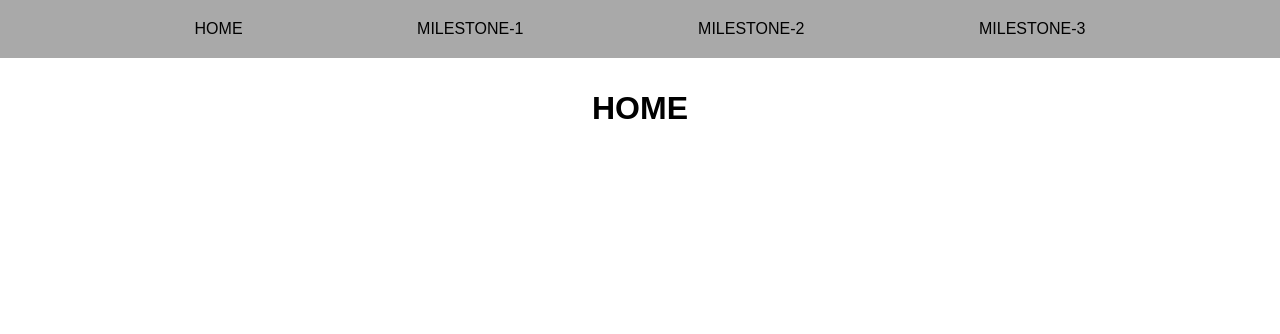
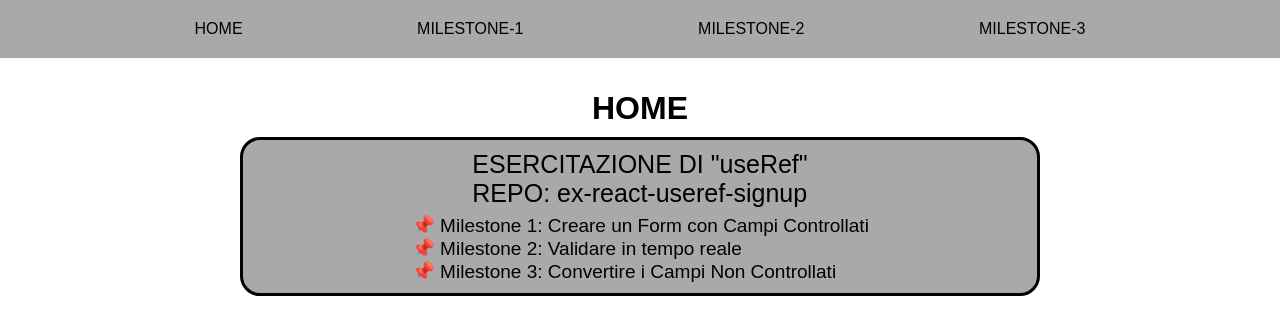
Before and after one commit to bellaviagabriele03/ex-react-useref-signup, a React (Vite) app: page / in a window 1280 px wide. Shown: the top 334 px of the page. Built offline with nearby package versions, Linux system fonts and the light colour scheme.

Commit message:
FEAT: page HOME done, (design by-Loris)

```diff
--- a/src/index.css
+++ b/src/index.css
@@ -49,3 +49,25 @@ header {
     text-align: center;
 
 }
+
+
+.home-content {
+    margin-top: 10px;
+    padding: 10px;
+    font-size: 25px;
+    display: flex;
+    flex-direction: column;
+    gap: 6px;
+    justify-content: center;
+    align-items: center;
+    background-color: darkgrey;
+    border: 3px solid black;
+    border-radius: 20px;
+}
+
+.list-milestone {
+    display: flex;
+    flex-direction: column;
+    justify-content: center;
+    font-size: 19px;
+}
--- a/src/pages/Home.jsx
+++ b/src/pages/Home.jsx
@@ -2,6 +2,15 @@ export default function Home() {
     return (
         <div className="container">
             <h1 className="title">HOME</h1>
+            <p className="home-content">
+                ESERCITAZIONE DI  "useRef" <br />
+                REPO: ex-react-useref-signup
+                <div className="list-milestone">
+                    <span>📌 Milestone 1: Creare un Form con Campi Controllati</span>
+                    <span>📌 Milestone 2: Validare in tempo reale</span>
+                    <span>📌 Milestone 3: Convertire i Campi Non Controllati</span>
+                </div>
+            </p>
         </div>
 
     )
```
